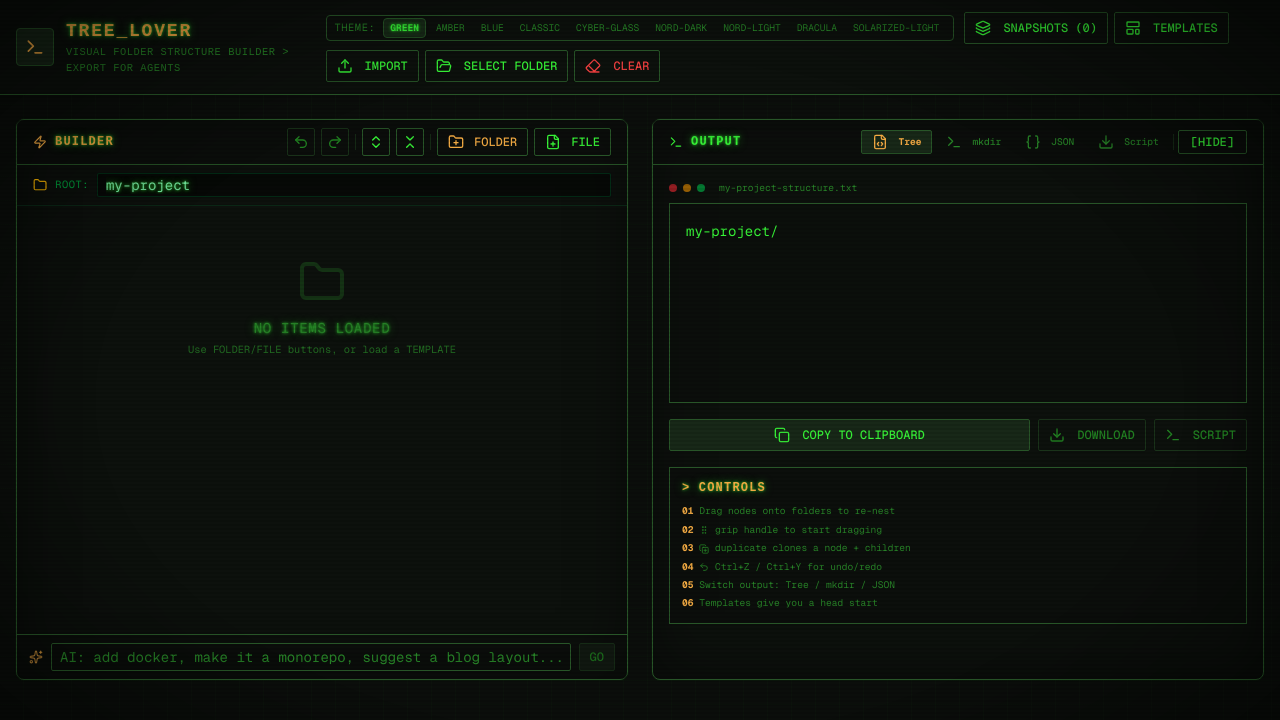
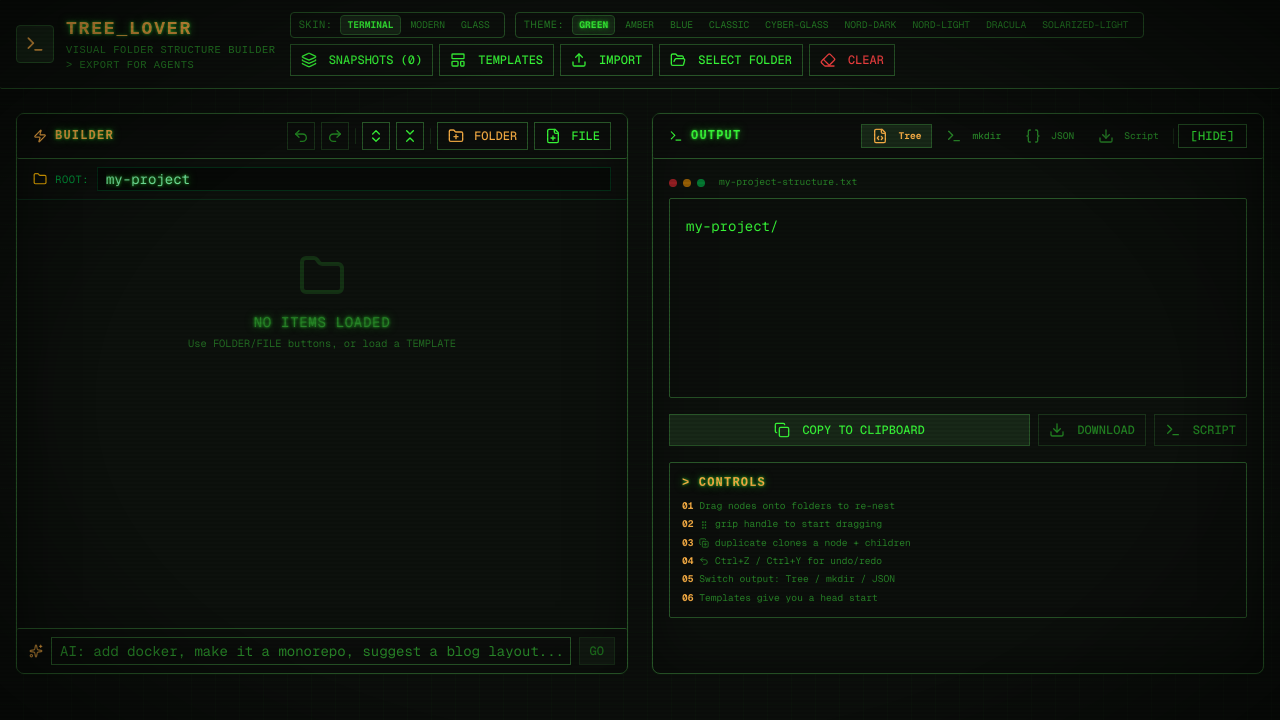
Before and after one commit to GYCinc/treelover, a Next.js app: page / in a window 1280 px wide. Shown: the top 720 px of the page. Built offline with nearby package versions, Linux system fonts and the light colour scheme.

Commit message:
theme: separate color schemes from structural skins (terminal CRT, modern rounded SaaS, and neon translucent glass)

```diff
--- a/src/app/globals.css
+++ b/src/app/globals.css
@@ -417,18 +417,70 @@
   animation: text-glow-pulse 3s ease-in-out infinite;
 }
 
-/* Terminal border style */
-.terminal-border, .terminal-border-amber {
+/* ─── Structural Skin Mappings ───────────────────────── */
+
+/* 1. Terminal CRT Skin */
+[data-skin="terminal"] {
+  --radius: 0.125rem;
+  --font-family: 'Courier New', Courier, monospace;
+}
+[data-skin="terminal"] .terminal-border,
+[data-skin="terminal"] .terminal-border-amber {
   border: 1px solid var(--border);
   box-shadow: inset 0 0 20px rgba(58, 255, 58, var(--border-glow-opacity)), 0 0 4px rgba(58, 255, 58, 0.05);
 }
+[data-skin="terminal"] .crt-screen {
+  border-radius: 8px;
+  box-shadow: inset 0 0 60px rgba(0, 0, 0, 0.4), 0 0 2px rgba(58, 255, 58, 0.1);
+}
+[data-skin="terminal"] .glow-active {
+  text-shadow: 0 0 3px var(--glow-color-tertiary), 0 0 8px var(--glow-color-secondary);
+}
+[data-skin="terminal"] .glow-active-pulse {
+  animation: text-glow-pulse 3s ease-in-out infinite;
+}
 
-/* CRT screen curvature (subtle) */
-.crt-screen {
+/* 2. Sleek Modern SaaS Skin */
+[data-skin="modern"] {
+  --radius: 0.75rem;
+  --font-family: system-ui, -apple-system, BlinkMacSystemFont, 'Segoe UI', Roboto, sans-serif;
+}
+[data-skin="modern"] .terminal-border,
+[data-skin="modern"] .terminal-border-amber {
+  border: 1px solid var(--border);
+  box-shadow: 0 4px 6px -1px rgb(0 0 0 / 0.1), 0 2px 4px -2px rgb(0 0 0 / 0.1);
+}
+[data-skin="modern"] .crt-screen {
+  border-radius: 12px;
+  box-shadow: none;
+}
+[data-skin="modern"] .glow-active,
+[data-skin="modern"] .glow-active-pulse {
+  text-shadow: none !important;
+  animation: none !important;
+}
+
+/* 3. Glassmorphic Neo-neon Skin */
+[data-skin="glass"] {
+  --radius: 0.5rem;
+  --font-family: system-ui, -apple-system, BlinkMacSystemFont, 'Segoe UI', Roboto, sans-serif;
+}
+[data-skin="glass"] .terminal-border,
+[data-skin="glass"] .terminal-border-amber {
+  background: rgba(15, 23, 42, 0.4) !important;
+  backdrop-filter: blur(16px);
+  border: 1px solid rgba(255, 255, 255, 0.1);
+  box-shadow: 0 8px 32px 0 rgba(0, 0, 0, 0.37);
+}
+[data-skin="glass"] .crt-screen {
   border-radius: 8px;
-  box-shadow:
-    inset 0 0 60px rgba(0, 0, 0, 0.4),
-    0 0 2px rgba(58, 255, 58, 0.1);
+  box-shadow: none;
+}
+[data-skin="glass"] .glow-active {
+  text-shadow: 0 0 4px var(--glow-color-tertiary);
+}
+[data-skin="glass"] .glow-active-pulse {
+  animation: text-glow-pulse 3s ease-in-out infinite;
 }
 
 /* Selection color */
@@ -440,6 +492,7 @@
 @layer base {
   * {
     @apply border-border outline-ring/50;
+    border-radius: var(--radius);
   }
   body {
     @apply bg-background text-foreground;
--- a/src/app/page.tsx
+++ b/src/app/page.tsx
@@ -451,27 +451,25 @@ export default function Home() {
   }, [rootName, nodes, originalSnapshot])
 
   const {
-    theme, setTheme, snapshots, createSnapshot, restoreSnapshot, deleteSnapshot
+    theme, setTheme, skin, setSkin, snapshots, createSnapshot, restoreSnapshot, deleteSnapshot
   } = useTreeStore()
 
   const [snapshotName, setSnapshotName] = useState('')
   const [showSnapshots, setShowSnapshots] = useState(false)
 
-  // Hydrate snapshots and theme client-side to prevent SSR mismatch
+  // Hydrate snapshots, theme, and skin client-side to prevent SSR mismatch
   useEffect(() => {
     if (typeof window !== 'undefined') {
       const storedTheme = localStorage.getItem('tree-theme') as ThemeName | null
-      if (storedTheme) {
-        setTheme(storedTheme)
-      } else {
-        setTheme('green')
-      }
+      setTheme(storedTheme || 'green')
+
+      const storedSkin = localStorage.getItem('tree-skin') as SkinName | null
+      setSkin(storedSkin || 'terminal')
 
       const storedSnaps = localStorage.getItem('tree-snapshots')
       if (storedSnaps) {
         try {
           const parsed = JSON.parse(storedSnaps)
-          // Validate using Zod schema for safety
           const validated = z.array(ZSnapshotSchema).parse(parsed)
           useTreeStore.setState({ snapshots: validated })
         } catch (e) {
@@ -479,7 +477,7 @@ export default function Home() {
         }
       }
     }
-  }, [setTheme])
+  }, [setTheme, setSkin])
 
   // Keyboard shortcuts
   useEffect(() => {
@@ -491,11 +489,11 @@ export default function Home() {
     return () => window.removeEventListener('keydown', handleKey)
   }, [undo, redo, canUndo, canRedo])
 
-  const isCrtTheme = theme === 'green' || theme === 'amber' || theme === 'blue' || theme === 'classic'
+  const isCrtActive = skin === 'terminal'
 
   return (
-    <div className={`min-h-screen bg-background text-foreground ${isCrtTheme ? 'crt-flicker patina-grid' : ''}`} data-theme={theme}>
-      {isCrtTheme && (
+    <div className={`min-h-screen bg-background text-foreground ${isCrtActive ? 'crt-flicker patina-grid' : ''}`} data-theme={theme} data-skin={skin}>
+      {isCrtActive && (
         <>
           <div className="crt-scanlines" />
           <div className="crt-scanline-bar" />
@@ -518,6 +516,24 @@ export default function Home() {
             </div>
           </div>
           <div className="flex items-center flex-wrap gap-1.5">
+            {/* Skin selector */}
+            <div className="flex items-center gap-1 border border-border px-2 py-0.5 rounded mr-1">
+              <span className="text-[0.65rem] text-muted-foreground font-mono tracking-wider mr-1">SKIN:</span>
+              {(['terminal', 'modern', 'glass'] as SkinName[]).map((s) => (
+                <button
+                  key={s}
+                  onClick={() => setSkin(s)}
+                  className={`text-[0.6rem] px-1.5 py-0.5 font-mono uppercase rounded transition-colors ${
+                    skin === s
+                      ? 'bg-secondary text-foreground border border-border font-bold'
+                      : 'text-muted-foreground hover:text-foreground'
+                  }`}
+                >
+                  {s}
+                </button>
+              ))}
+            </div>
+
             {/* Theme selector */}
             <div className="flex items-center gap-1 border border-border px-2 py-0.5 rounded mr-1 flex-wrap">
               <span className="text-[0.65rem] text-muted-foreground font-mono tracking-wider mr-1">THEME:</span>
--- a/src/lib/tree-store.ts
+++ b/src/lib/tree-store.ts
@@ -561,6 +561,7 @@ export type LocalSnapshot = z.infer<typeof ZSnapshotSchema>
 
 // ─── Theme types ──────────────────────────────────────────────────────
 export type ThemeName = 'green' | 'amber' | 'blue' | 'classic' | 'cyber-glass' | 'nord-light' | 'nord-dark' | 'dracula' | 'solarized-light'
+export type SkinName = 'terminal' | 'modern' | 'glass'
 
 // ─── Store ────────────────────────────────────────────────────────────
 
@@ -575,6 +576,10 @@ interface TreeState {
   // Theme state
   theme: ThemeName
   setTheme: (theme: ThemeName) => void
+
+  // Skin state
+  skin: SkinName
+  setSkin: (skin: SkinName) => void
 
   // Snapshot actions and state
   snapshots: LocalSnapshot[]
@@ -694,6 +699,7 @@ export const useTreeStore = create<TreeState>((set, get) => ({
   movingId: null,
   originalSnapshot: null,
   theme: (typeof window !== 'undefined' ? (localStorage.getItem('tree-theme') as ThemeName) : 'green') || 'green',
+  skin: (typeof window !== 'undefined' ? (localStorage.getItem('tree-skin') as SkinName) : 'terminal') || 'terminal',
   snapshots: [], // Will load on mount to handle hydration
   history: [],
   historyIndex: -1,
@@ -703,6 +709,14 @@ export const useTreeStore = create<TreeState>((set, get) => ({
     if (typeof window !== 'undefined') {
       localStorage.setItem('tree-theme', theme)
       document.documentElement.setAttribute('data-theme', theme)
+    }
+  },
+
+  setSkin: (skin) => {
+    set({ skin })
+    if (typeof window !== 'undefined') {
+      localStorage.setItem('tree-skin', skin)
+      document.documentElement.setAttribute('data-skin', skin)
     }
   },
 
```
